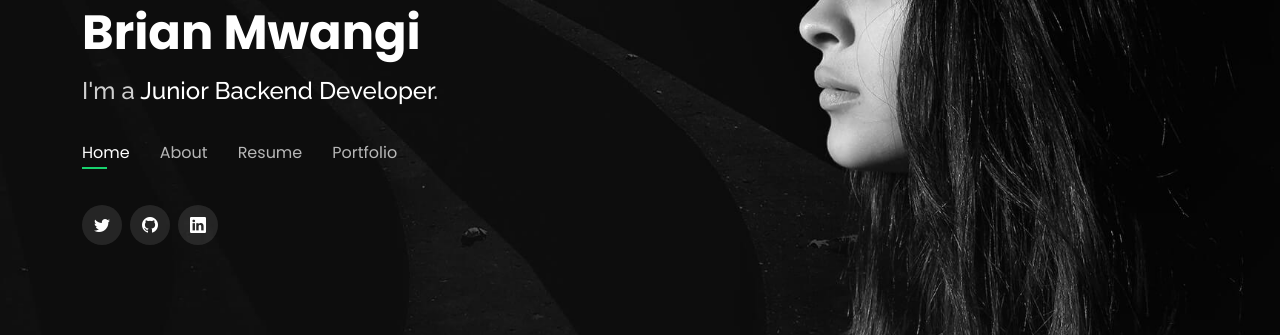
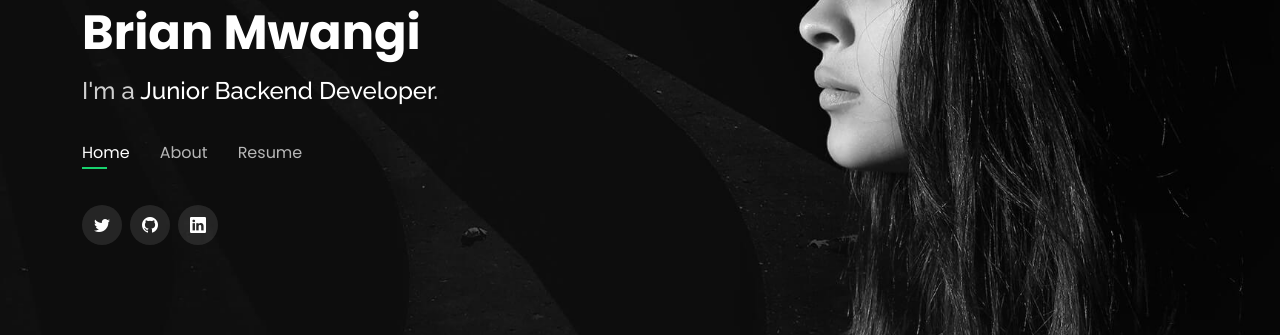
Before and after one commit to brian-mwangi-kamau/My-portfolio, a Django app: template templates/index.html in a window 1280 px wide. Shown: the part 273-608 px from the top of the page. Run offline with Django 3.2, Linux system fonts and the light colour scheme; the template is opened without the code that fills it, so the values that code supplies are empty; some libraries are stand-ins or nearby versions.

Commit message:
template

```diff
--- a/templates/index.html
+++ b/templates/index.html
@@ -10,22 +10,22 @@
   <meta content="" name="keywords">
 
   <!-- Favicons -->
-  <link href="assets/img/favicon.png" rel="icon">
-  <link href="assets/img/apple-touch-icon.png" rel="apple-touch-icon">
+  <link href="static/assets/img/favicon.png" rel="icon">
+  <link href="static/assets/img/apple-touch-icon.png" rel="apple-touch-icon">
 
   <!-- Google Fonts -->
   <link href="https://fonts.googleapis.com/css?family=Open+Sans:300,300i,400,400i,600,600i,700,700i|Raleway:300,300i,400,400i,500,500i,600,600i,700,700i|Poppins:300,300i,400,400i,500,500i,600,600i,700,700i" rel="stylesheet">
 
   <!-- Vendor CSS Files -->
-  <link href="assets/vendor/bootstrap/css/bootstrap.min.css" rel="stylesheet">
-  <link href="assets/vendor/bootstrap-icons/bootstrap-icons.css" rel="stylesheet">
-  <link href="assets/vendor/boxicons/css/boxicons.min.css" rel="stylesheet">
-  <link href="assets/vendor/glightbox/css/glightbox.min.css" rel="stylesheet">
-  <link href="assets/vendor/remixicon/remixicon.css" rel="stylesheet">
-  <link href="assets/vendor/swiper/swiper-bundle.min.css" rel="stylesheet">
+  <link href="static/assets/vendor/bootstrap/css/bootstrap.min.css" rel="stylesheet">
+  <link href="static/assets/vendor/bootstrap-icons/bootstrap-icons.css" rel="stylesheet">
+  <link href="static/assets/vendor/boxicons/css/boxicons.min.css" rel="stylesheet">
+  <link href="static/assets/vendor/glightbox/css/glightbox.min.css" rel="stylesheet">
+  <link href="static/assets/vendor/remixicon/remixicon.css" rel="stylesheet">
+  <link href="static/assets/vendor/swiper/swiper-bundle.min.css" rel="stylesheet">
 
   <!-- Template Main CSS File -->
-  <link href="assets/css/style.css" rel="stylesheet">
+  <link href="static/assets/css/style.css" rel="stylesheet">
 
   <!-- =======================================================
   * Template Name: Personal
@@ -51,8 +51,8 @@
         <ul>
           <li><a class="nav-link active" href="#header">Home</a></li>
           <li><a class="nav-link" href="#about">About</a></li>
-          <li><a class="nav-link" href="#resume">Resume</a></li>
-          <li><a class="nav-link" href="#portfolio">Portfolio</a></li>
+          <li><a class="nav-link-resume" href="#resume">Resume</a></li>
+          <!--<li><a class="nav-link" href="#portfolio">Portfolio</a></li>-->
         </ul>
         <i class="bi bi-list mobile-nav-toggle"></i>
       </nav><!-- .navbar -->
@@ -453,9 +453,9 @@
       </div>
 
     </div>
-  </section><!-- End Services Section -->
+  </section> End Services Section -->
 
-  <!-- ======= Portfolio Section ======= -->
+  <!-- ======= Portfolio Section =======
   <section id="portfolio" class="portfolio">
     <div class="container">
 
@@ -606,9 +606,9 @@
       </div>
 
     </div>
-  </section><!-- End Portfolio Section -->
+  </section> End Portfolio Section -->
 
-  <!-- ======= Contact Section ======= -->
+  <!-- ======= Contact Section =======
   <section id="contact" class="contact">
     <div class="container">
 
```
Also changed, not shown: other parts of templates/index.html (+14 -14 lines).
